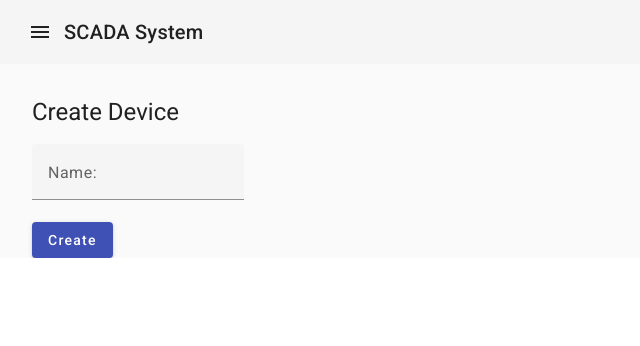
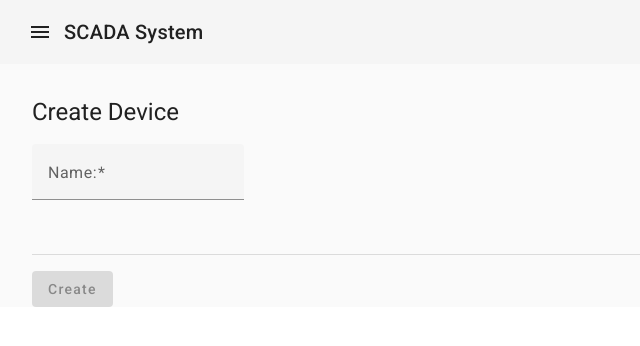
Before and after one commit to iPwnPancakes/pyscada, an Angular app in the folder frontend/: page /devices/create in a window 1280 px wide. Shown: the top 346 px of the page, without its empty margins (0-640 px from the left). Built offline with nearby package versions, Linux system fonts and the light colour scheme.

Commit message:
Can now create devices from frontend

```diff
--- a/frontend/angular.json
+++ b/frontend/angular.json
@@ -54,7 +54,13 @@
                         "development": {
                             "optimization": false,
                             "extractLicenses": false,
-                            "sourceMap": true
+                            "sourceMap": true,
+                            "fileReplacements": [
+                              {
+                                "replace": "src/environments/environment.ts",
+                                "with": "src/environments/environment.development.ts"
+                              }
+                            ]
                         }
                     },
                     "defaultConfiguration": "production"
--- a/frontend/src/app/app.config.ts
+++ b/frontend/src/app/app.config.ts
@@ -1,14 +1,16 @@
-import { ApplicationConfig } from '@angular/core';
+import { ApplicationConfig, importProvidersFrom } from '@angular/core';
 import { provideRouter } from '@angular/router';
 
 import { routes } from './app.routes';
 import { provideAnimationsAsync } from '@angular/platform-browser/animations/async';
 import { routes as deviceRoutes } from './pages/devices/routes';
+import { HttpClientModule } from '@angular/common/http';
 
 export const appConfig: ApplicationConfig = {
     providers: [
         provideRouter(routes),
         provideAnimationsAsync(),
-        provideRouter(deviceRoutes)
+        provideRouter(deviceRoutes),
+        importProvidersFrom(HttpClientModule)
     ]
 };
--- /dev/null
+++ b/frontend/src/app/lib/ScadaApi/scada-api.service.ts
@@ -0,0 +1,18 @@
+import { Injectable } from '@angular/core';
+import { HttpClient } from '@angular/common/http';
+import { Observable } from 'rxjs';
+import { environment } from '../../../environments/environment';
+
+@Injectable({
+    providedIn: 'root'
+})
+export class ScadaApiService {
+    private readonly baseUrl = environment.SCADA_API_URL;
+
+    constructor(private http: HttpClient) {
+    }
+
+    public createDevice(name: string): Observable<Object> {
+        return this.http.post(`${ this.baseUrl }/devices`, { name });
+    }
+}
--- a/frontend/src/app/pages/devices/create-device/create-device.component.html
+++ b/frontend/src/app/pages/devices/create-device/create-device.component.html
@@ -1,10 +1,29 @@
 <form [formGroup]="createDeviceForm" (ngSubmit)="onSubmit()">
     <h1>Create Device</h1>
 
-    <mat-form-field>
+    <mat-form-field class="form-group">
         <mat-label>Name:</mat-label>
         <input matInput id="name" formControlName="name" type="text" name="name">
+        @if (createDeviceForm.hasError('required', 'name')) {
+            <mat-error>
+                Name is required
+            </mat-error>
+        } @else if (createDeviceForm.hasError('minlength', 'name')) {
+            <mat-error>
+                Name must be at least 3 characters long
+            </mat-error>
+        }
     </mat-form-field>
 
-    <button mat-raised-button color="primary" style="display:block;" type="submit">Create</button>
+    <mat-divider></mat-divider>
+
+    <button
+        mat-raised-button
+        color="primary"
+        type="submit"
+        class="submit-button"
+        [disabled]="createDeviceForm.invalid"
+    >
+        Create
+    </button>
 </form>
--- a/frontend/src/app/pages/devices/create-device/create-device.component.ts
+++ b/frontend/src/app/pages/devices/create-device/create-device.component.ts
@@ -1,22 +1,39 @@
 import { Component } from '@angular/core';
-import { MatFormField, MatLabel } from '@angular/material/form-field';
+import { MatError, MatFormField, MatLabel } from '@angular/material/form-field';
 import { MatInput } from '@angular/material/input';
 import { MatButton } from '@angular/material/button';
-import { FormControl, FormGroup, ReactiveFormsModule } from '@angular/forms';
+import { FormControl, FormGroup, ReactiveFormsModule, Validators } from '@angular/forms';
+import { MatDivider } from '@angular/material/divider';
+import { Router } from '@angular/router';
+import { ScadaApiService } from '../../../lib/ScadaApi/scada-api.service';
 
 @Component({
     selector: 'app-create-device',
     standalone: true,
-    imports: [MatFormField, MatLabel, MatInput, MatButton, ReactiveFormsModule],
+    imports: [MatFormField, MatLabel, MatInput, MatButton, ReactiveFormsModule, MatError, MatDivider],
     templateUrl: './create-device.component.html',
     styleUrl: './create-device.component.scss'
 })
 export class CreateDeviceComponent {
     createDeviceForm: FormGroup = new FormGroup({
-        name: new FormControl('')
+        name: new FormControl<string>('', [Validators.required, Validators.minLength(3)])
     });
 
+    constructor(private router: Router, private scadaApi: ScadaApiService) {
+    }
+
     public onSubmit(): void {
-        console.log(this.createDeviceForm);
+        if (this.createDeviceForm.invalid) {
+            return;
+        }
+
+        this.scadaApi.createDevice(this.createDeviceForm.value.name).subscribe({
+            next: () => {
+                this.router.navigate(['/devices']);
+            },
+            error: (error) => {
+                console.error(error);
+            }
+        });
     }
 }
--- /dev/null
+++ b/frontend/src/environments/environment.development.ts
@@ -0,0 +1,4 @@
+export const environment = {
+    production: false,
+    SCADA_API_URL: 'http://localhost:5000'
+};
--- /dev/null
+++ b/frontend/src/environments/environment.ts
@@ -0,0 +1,4 @@
+export const environment = {
+    production: false,
+    SCADA_API_URL: ''
+};
--- /dev/null
+++ b/frontend/src/forms.scss
@@ -0,0 +1,7 @@
+.form-group {
+    margin-bottom: 2rem;
+}
+
+.submit-button {
+    margin-top: 1rem;
+}
--- a/frontend/src/styles.scss
+++ b/frontend/src/styles.scss
@@ -2,3 +2,5 @@
 
 html, body { height: 100%; }
 body { margin: 0; font-family: Roboto, "Helvetica Neue", sans-serif; }
+
+@import "forms";
```
